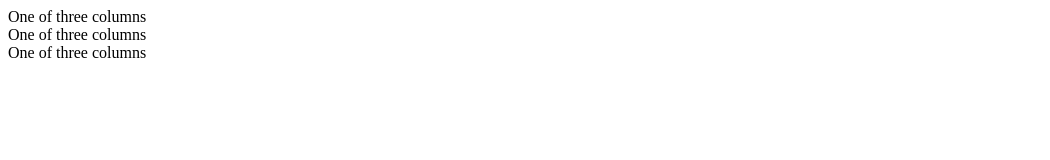
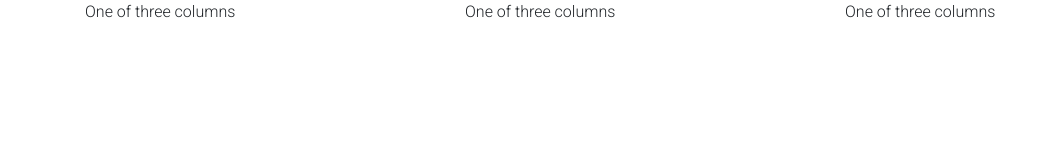
Before and after one commit to mrconter1/mrconter1.github.io, a plain HTML site: page index.html in a window 1280 px wide. Shown: the whole page, without its empty margins (0-1050 px from the left). Drawn offline with nearby package versions, Linux system fonts and the light colour scheme.

Commit message:
Update index.html

```diff
--- a/index.html
+++ b/index.html
@@ -1,8 +1,16 @@
 <html>
-<script src="https://code.jquery.com/jquery-3.4.1.slim.min.js" integrity="sha384-J6qa4849blE2+poT4WnyKhv5vZF5SrPo0iEjwBvKU7imGFAV0wwj1yYfoRSJoZ+n" crossorigin="anonymous"></script>
-<script src="https://cdn.jsdelivr.net/npm/popper.js@1.16.0/dist/umd/popper.min.js" integrity="sha384-Q6E9RHvbIyZFJoft+2mJbHaEWldlvI9IOYy5n3zV9zzTtmI3UksdQRVvoxMfooAo" crossorigin="anonymous"></script>
-<script src="https://stackpath.bootstrapcdn.com/bootstrap/4.4.1/js/bootstrap.min.js" integrity="sha384-wfSDF2E50Y2D1uUdj0O3uMBJnjuUD4Ih7YwaYd1iqfktj0Uod8GCExl3Og8ifwB6" crossorigin="anonymous"></script>
+<link rel="stylesheet" href="https://use.fontawesome.com/releases/v5.11.2/css/all.css">
+<link rel="stylesheet" href="https://fonts.googleapis.com/css?family=Roboto:300,400,500,700&display=swap">
+<link rel="stylesheet" href="node_modules/mdbootstrap/css/bootstrap.min.css">
+<link rel="stylesheet" href="node_modules/mdbootstrap/css/mdb.min.css">
+<link rel="stylesheet" href="node_modules/mdbootstrap/css/style.css">
 <body>
+
+<script type="text/javascript" src="node_modules/mdbootstrap/js/jquery.min.js"></script>
+<script type="text/javascript" src="node_modules/mdbootstrap/js/popper.min.js"></script>
+<script type="text/javascript" src="node_modules/mdbootstrap/js/bootstrap.min.js"></script>
+<script type="text/javascript" src="node_modules/mdbootstrap/js/mdb.min.js"></script>
+
 <div class="container">
   <div class="row">
     <div class="col-sm">
```
